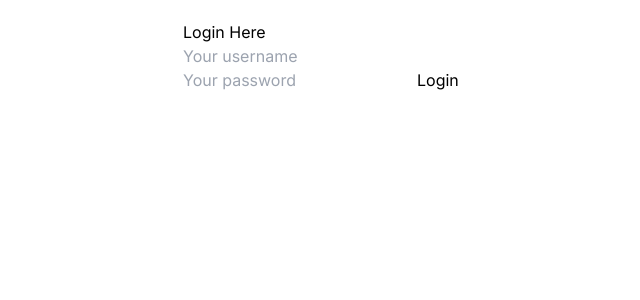
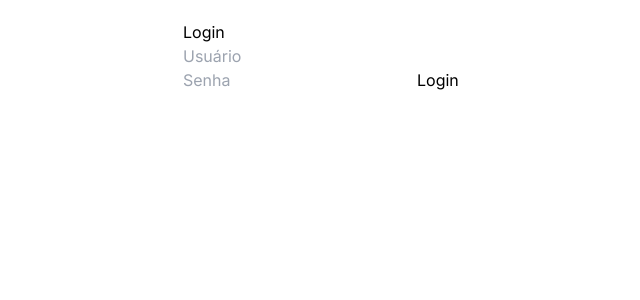
Before and after one commit to PRREng/nextjs-django-frontend, a Next.js app: page /login in a window 1280 px wide. Shown: the top 300 px of the page, without its empty margins (233-873 px from the left). Built offline with nearby package versions, Linux system fonts and the light colour scheme.

Commit message:
just altered how the login redirect is going to work and applied the logout functionality, database is already done, missing django deployment

```diff
--- a/src/app/dashboard/(overview)/page.jsx
+++ b/src/app/dashboard/(overview)/page.jsx
@@ -6,7 +6,6 @@ import { Suspense } from 'react';
 import { CardsSkeleton, LatestUCsSkeleton, ClienteDetailSkeleton } from '@/app/ui/skeletons';
 
 export default async function Page() {
-
 
   return (
     <main>
--- a/src/app/login/page.jsx
+++ b/src/app/login/page.jsx
@@ -27,11 +27,11 @@ export default function Page() {
     return (
         <div className="h-[95vh]">
             <div className="max-w-md mx-auto py-5">
-                <h1>Login Here</h1>
+                <h1>Login</h1>
 
                 <form onSubmit={handleSubmit}>
-                    <input type="text" required name="username" placeholder="Your username" />
-                    <input type="password" required name="password" placeholder="Your password" />
+                    <input type="text" required name="username" placeholder="Usuário" />
+                    <input type="password" required name="password" placeholder="Senha" />
                     <button type="submit">Login</button>
                 </form>
             </div>
--- a/src/app/logout/page.jsx
+++ b/src/app/logout/page.jsx
@@ -25,9 +25,9 @@ export default function Page() {
     return (
         <div className="h-[95vh]">
             <div className="max-w-md mx-auto py-5">
-                <h1>Are you sure you want to logout?</h1>
+                <h1>Certeza que deseja sair?</h1>
                 <button className="bg-red-500 text-white px-3 py-2 hover:bg-red-300"
-                onClick={handleClick}>Yes, logout</button>
+                onClick={handleClick}>Sim, sair.</button>
             </div>
         </div>
     )
--- a/src/app/ui/dashboard/sidenav.jsx
+++ b/src/app/ui/dashboard/sidenav.jsx
@@ -24,10 +24,12 @@ export default function SideNav() {
         //     await signOut();
         //   }}
         >
-          <button className="flex h-[48px] w-full grow items-center justify-center gap-2 rounded-md bg-gray-50 p-3 text-sm font-medium hover:bg-orange-100 hover:text-orange-600 md:flex-none md:justify-start md:p-2 md:px-3">
+          <Link
+          className="flex h-[48px] w-full grow items-center justify-center gap-2 rounded-md bg-gray-50 p-3 text-sm font-medium hover:bg-orange-100 hover:text-orange-600 md:flex-none md:justify-start md:p-2 md:px-3"
+          href="/logout">
             <PowerIcon className="w-6" />
             <div className="hidden md:block">Sair</div>
-          </button>
+          </Link>
         </form>
       </div>
     </div>
--- a/src/components/authProvider.jsx
+++ b/src/components/authProvider.jsx
@@ -6,7 +6,7 @@ const { createContext, useContext, useState, useEffect } = require("react");
 
 const AuthContext = createContext(null);
 
-const LOGIN_REDIRECT_URL = "/";
+const LOGIN_REDIRECT_URL = "/dashboard";
 const LOGOUT_REDIRECT_URL = "/login";
 const LOGIN_REQUIRED_URL = "/login";
 const LOCAL_STORAGE_KEY = "is-logged-in";
```
